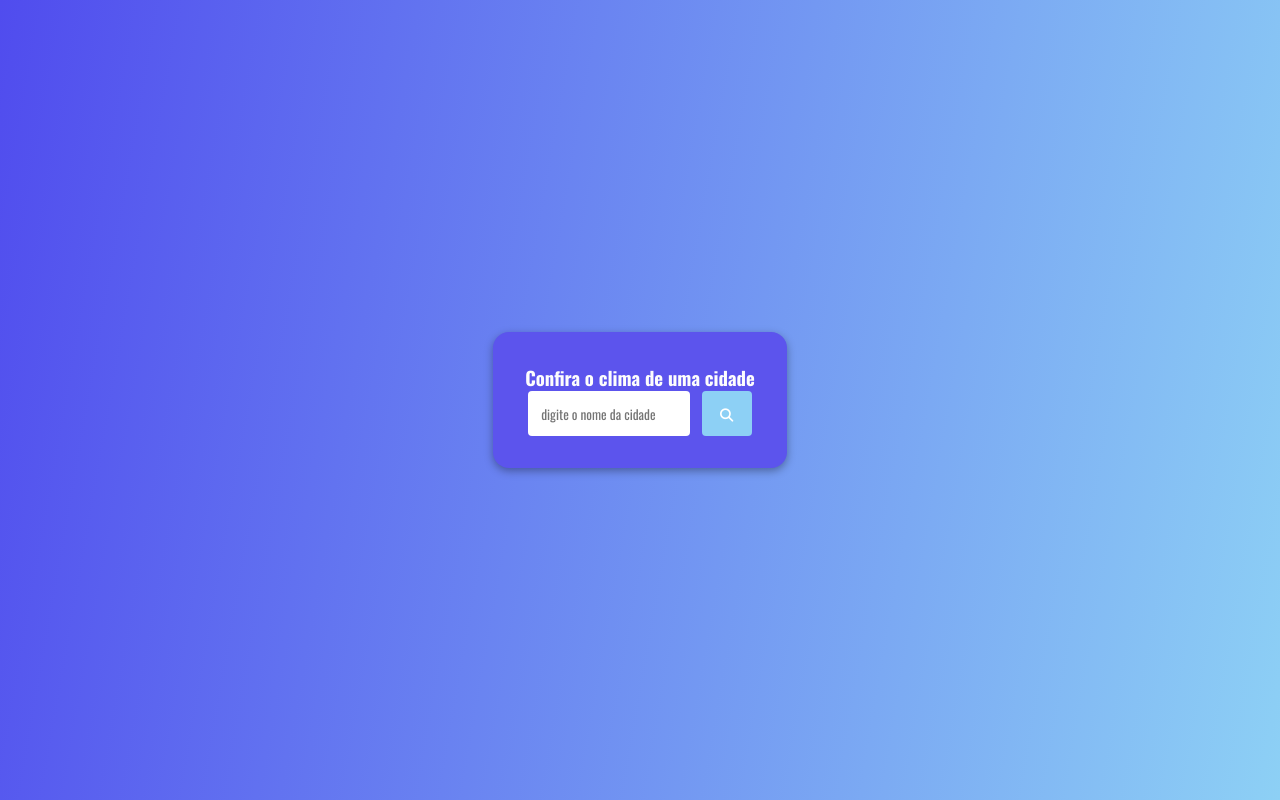
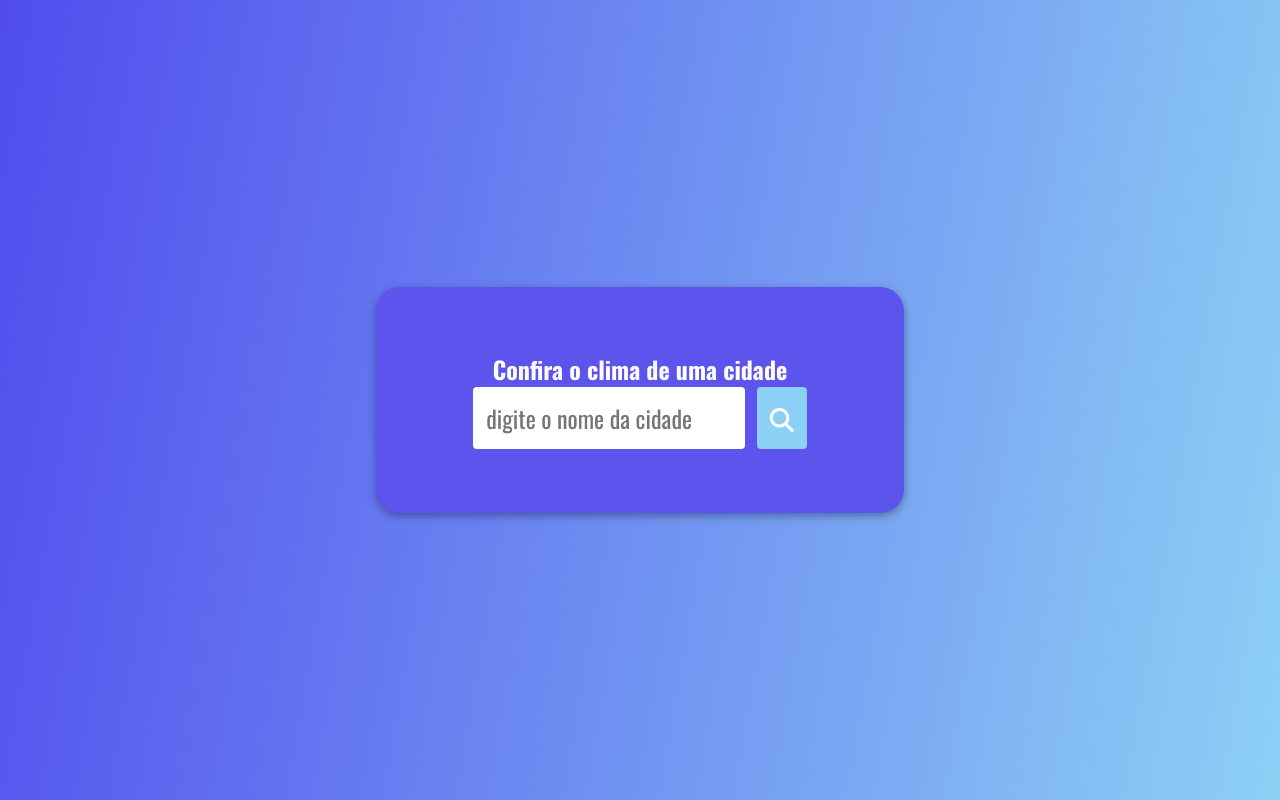
Before and after one commit to sirjaao/site-com-API-CLIMA, a website: page index.html in a window 1280 px wide. Drawn offline with nearby package versions, Linux system fonts and the light colour scheme.

Commit message:
Update styles.css

```diff
--- a/css/styles.css
+++ b/css/styles.css
@@ -11,20 +11,31 @@ body {
     justify-content: center;
     align-items: center;
     height: 100vh;
+    background-repeat: no-repeat;
+    background-size: cover;
+    background-position: center;
+    background-attachment: fixed;
 }
 
 .hide {
     display: none;
 }
-
 .container {
     background-color: #5c54ed;
     box-shadow: rgba(0, 0, 0, 0.34) 0px 3px 8px;
-    padding: 2rem;
+    padding: 4rem; /* Aumenta o padding para deixar o container maior */
     color: #fdfdfd;
-    border-radius: 1rem;
+    border-radius: 1.5rem; /* Aumenta o border-radius para combinar com o novo tamanho */
     text-align: center;
+    width: 100%; /* Define uma largura maior para o container */
+    max-width: 400px; /* Define um limite máximo para a largura */
+    margin: 0 auto; /* Centraliza o container horizontalmente */
 }
+
+.container h3, .container h2, .container span, .container input, .container button {
+    font-size: 1.5rem; /* Ajusta o tamanho da fonte dos elementos dentro do container */
+}
+
 
 /* form */
 .form h3 {
```
